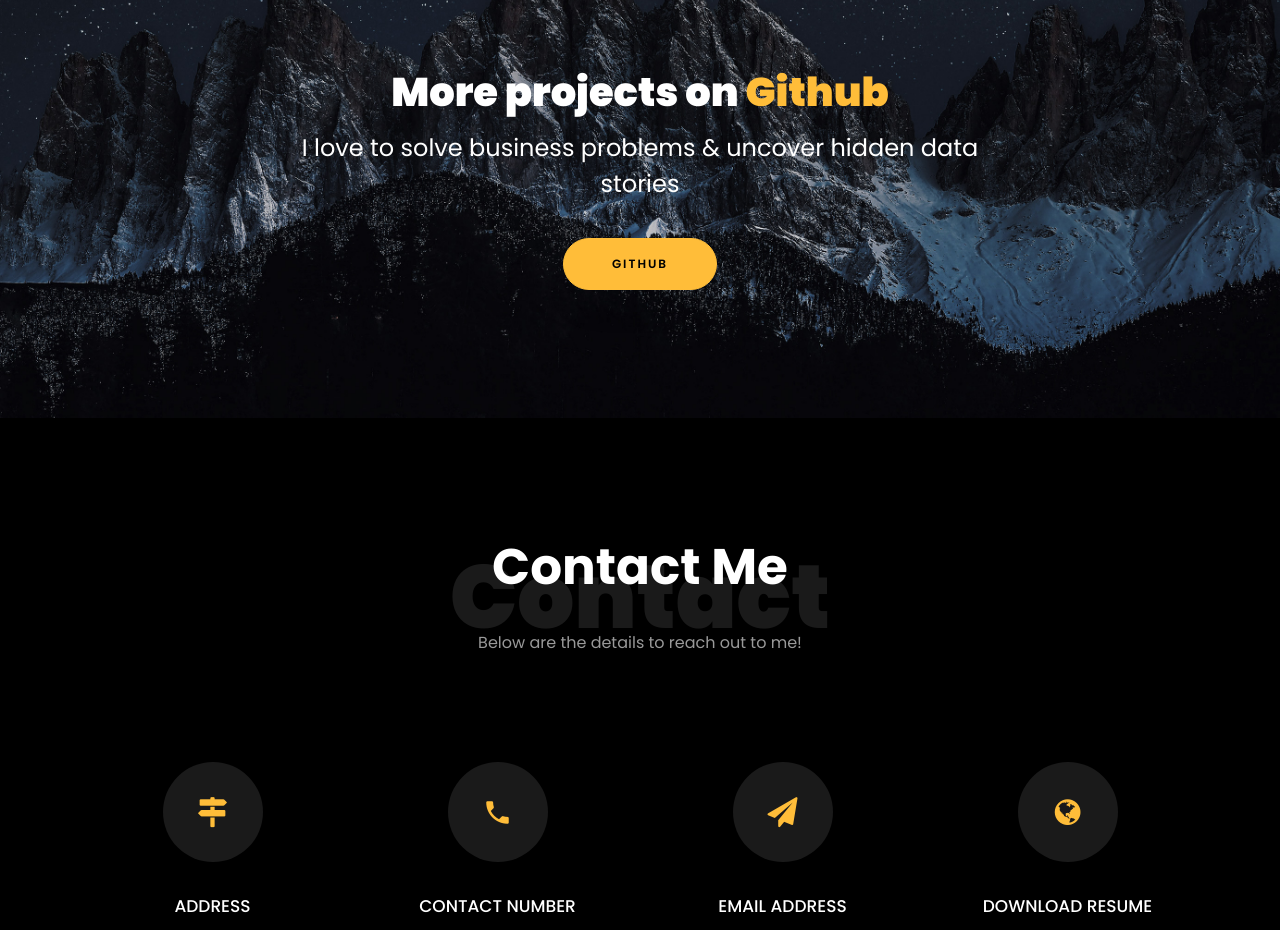
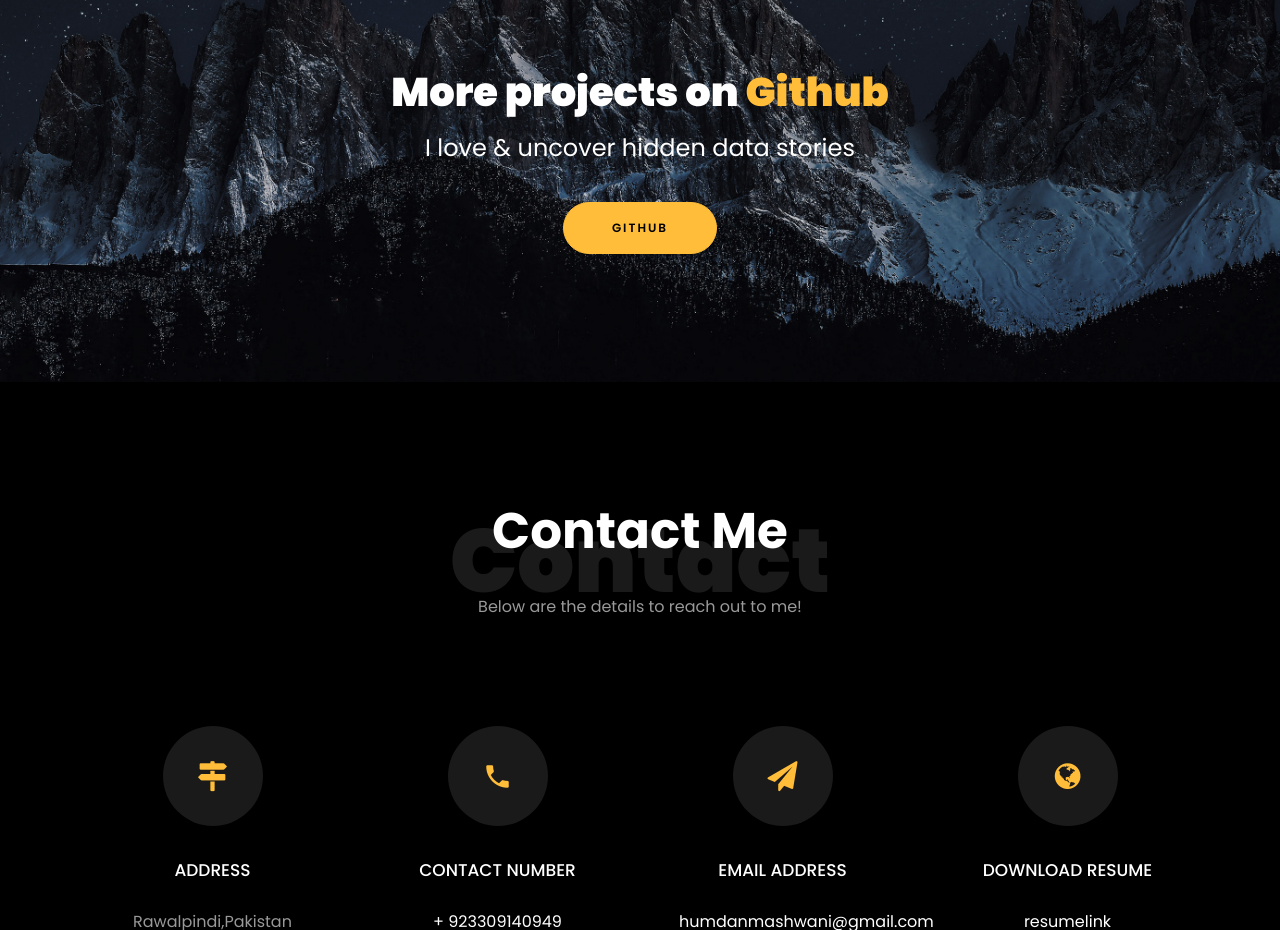
Before and after one commit to humdan757/HamdanShah.github.oi, a plain HTML site: page index.html in a window 1280 px wide. Shown: the part 4520-5450 px from the top of the page. Drawn offline with Linux system fonts and the light colour scheme; files whose address does not match are found by name.

Commit message:
Update index.html

```diff
--- a/index.html
+++ b/index.html
@@ -510,7 +510,7 @@
 				<div class="row justify-content-center">
 					<div class="col-md-7 ftco-animate text-center">
 						<h2>More projects on<span> Github  </span> </h2>
-						<div class="heading"> <h4> I love to solve business problems &amp; uncover hidden data stories </h4>
+						<div class="heading"> <h4> I love &amp; uncover hidden data stories </h4>
 						<br>
 						<p><a href="https://github.com/rishabhnmishra" class="btn btn-primary py-3 px-5">GitHub</a></p>
 						</div>
```
